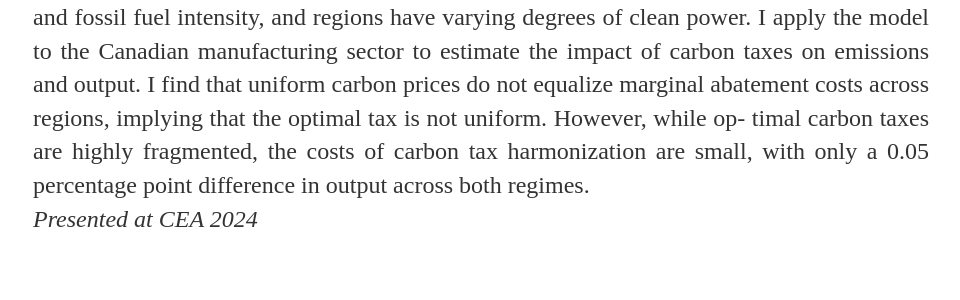
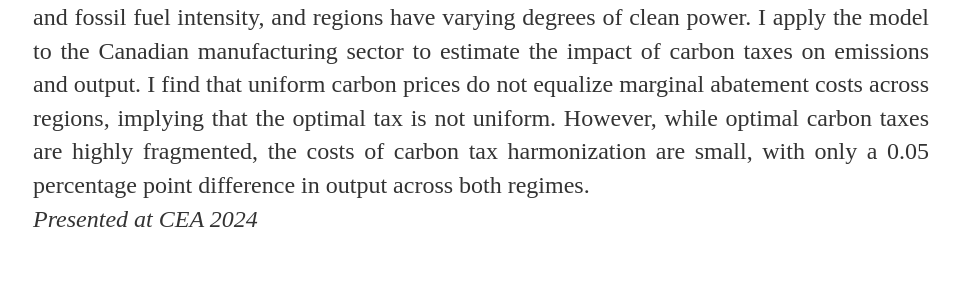
Before and after one commit to SihuiOng/SihuiOng.github.io, a Jekyll site: the page built from research/index.html, in a window 1280 px wide. Shown: the part 611-911 px from the top of the page, without its empty margins (159-1119 px from the left). Built offline with Jekyll 4.4.1, drawn with Linux system fonts in a browser that asks for light colours; some of the changed text lies outside the part shown.

Commit message:
Update index.html

```diff
--- a/research/index.html
+++ b/research/index.html
@@ -17,8 +17,7 @@ a quantitative model where firms choose their energy mix of fossil fuels and ele
 heterogeneous in their productivity and fossil fuel intensity, and regions have varying degrees of
 clean power. I apply the model to the Canadian manufacturing sector to estimate the impact of
 carbon taxes on emissions and output. I find that uniform carbon prices do not equalize marginal
-abatement costs across regions, implying that the optimal tax is not uniform. However, while op-
-timal carbon taxes are highly fragmented, the costs of carbon tax harmonization are small, with
+abatement costs across regions, implying that the optimal tax is not uniform. However, while optimal carbon taxes are highly fragmented, the costs of carbon tax harmonization are small, with
 only a 0.05 percentage point difference in output across both regimes. <br>
   <em>Presented at CEA 2024</em>
   </p>
```
